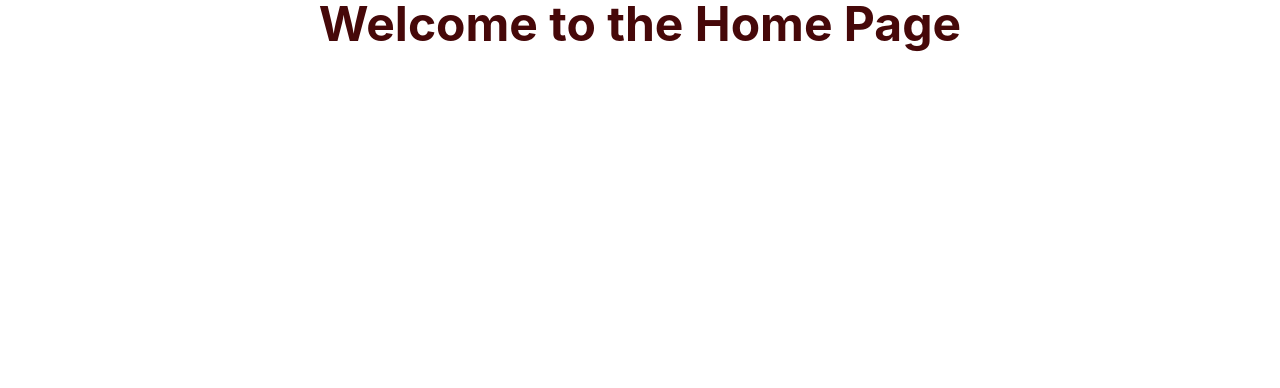
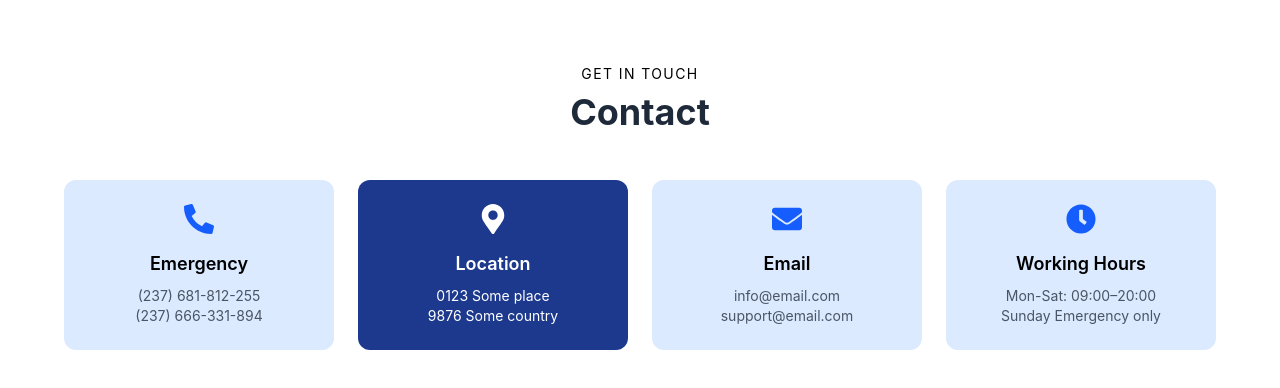
Before and after one commit to junayed-khan24/Apex, a React (Vite) app: page / in a window 1280 px wide. Shown: the top 388 px of the page. Built offline with nearby package versions, Linux system fonts and the light colour scheme.

Commit message:
added contact page

```diff
--- a/package.json
+++ b/package.json
@@ -11,8 +11,10 @@
   },
   "dependencies": {
     "@tailwindcss/vite": "^4.2.4",
+    "aos": "^2.3.4",
     "react": "^19.2.5",
     "react-dom": "^19.2.5",
+    "react-icons": "^5.6.0",
     "react-router": "^7.14.2",
     "tailwindcss": "^4.2.4"
   },
--- /dev/null
+++ b/src/component/Contact.jsx
@@ -0,0 +1,90 @@
+import React, { useEffect } from "react";
+import { FaPhoneAlt, FaMapMarkerAlt, FaEnvelope, FaClock } from "react-icons/fa";
+import AOS from "aos";
+import "aos/dist/aos.css";
+
+const Contact = () => {
+  useEffect(() => {
+    AOS.init({
+      duration: 1000,
+      once: true,
+    });
+  }, []);
+
+  return (
+    <section className="bg-base-100 py-16 px-4 md:px-10">
+      {/* Header */}
+      <div className="text-center mb-12" data-aos="fade-up">
+        <p className="text-sm tracking-widest text-primary uppercase">
+          Get In Touch
+        </p>
+        <h2 className="text-3xl md:text-4xl font-bold mt-2 text-gray-800">
+          Contact
+        </h2>
+      </div>
+
+      {/* Cards */}
+      <div className="grid grid-cols-1 sm:grid-cols-2 lg:grid-cols-4 gap-6 max-w-6xl mx-auto">
+
+        {/* Emergency */}
+        <div
+          data-aos="zoom-in"
+          className="bg-blue-100 rounded-xl p-6 text-center hover:shadow-lg transition duration-300"
+        >
+          <div className="text-3xl text-blue-600 mb-4 flex justify-center">
+            <FaPhoneAlt />
+          </div>
+          <h3 className="font-semibold text-lg mb-2">Emergency</h3>
+          <p className="text-sm text-gray-600">(237) 681-812-255</p>
+          <p className="text-sm text-gray-600">(237) 666-331-894</p>
+        </div>
+
+        {/* Location */}
+        <div
+          data-aos="zoom-in"
+          className="bg-blue-900 text-white rounded-xl p-6 text-center hover:shadow-lg transition duration-300"
+        >
+          <div className="text-3xl mb-4 flex justify-center">
+            <FaMapMarkerAlt />
+          </div>
+          <h3 className="font-semibold text-lg mb-2">Location</h3>
+          <p className="text-sm">0123 Some place</p>
+          <p className="text-sm">9876 Some country</p>
+        </div>
+
+        {/* Email */}
+        <div
+          data-aos="zoom-in"
+          className="bg-blue-100 rounded-xl p-6 text-center hover:shadow-lg transition duration-300"
+        >
+          <div className="text-3xl text-blue-600 mb-4 flex justify-center">
+            <FaEnvelope />
+          </div>
+          <h3 className="font-semibold text-lg mb-2">Email</h3>
+          <p className="text-sm text-gray-600">info@email.com</p>
+          <p className="text-sm text-gray-600">support@email.com</p>
+        </div>
+
+        {/* Working Hours */}
+        <div
+          data-aos="zoom-in"
+          className="bg-blue-100 rounded-xl p-6 text-center hover:shadow-lg transition duration-300"
+        >
+          <div className="text-3xl text-blue-600 mb-4 flex justify-center">
+            <FaClock />
+          </div>
+          <h3 className="font-semibold text-lg mb-2">Working Hours</h3>
+          <p className="text-sm text-gray-600">
+            Mon-Sat: 09:00–20:00
+          </p>
+          <p className="text-sm text-gray-600">
+            Sunday Emergency only
+          </p>
+        </div>
+
+      </div>
+    </section>
+  );
+};
+
+export default Contact;
--- a/src/component/Home.jsx
+++ b/src/component/Home.jsx
@@ -1,9 +1,10 @@
 import React from 'react';
+import Contact from './Contact';
 
 const Home = () => {
     return (
         <div>
-            <h3 className='text-5xl text-center text-red-950 font-bold'>Welcome to the Home Page</h3>
+           <Contact></Contact>
         </div>
     );
 };
```
Also changed, not shown: 1 other file (tests, documents, lock files or other folders).
